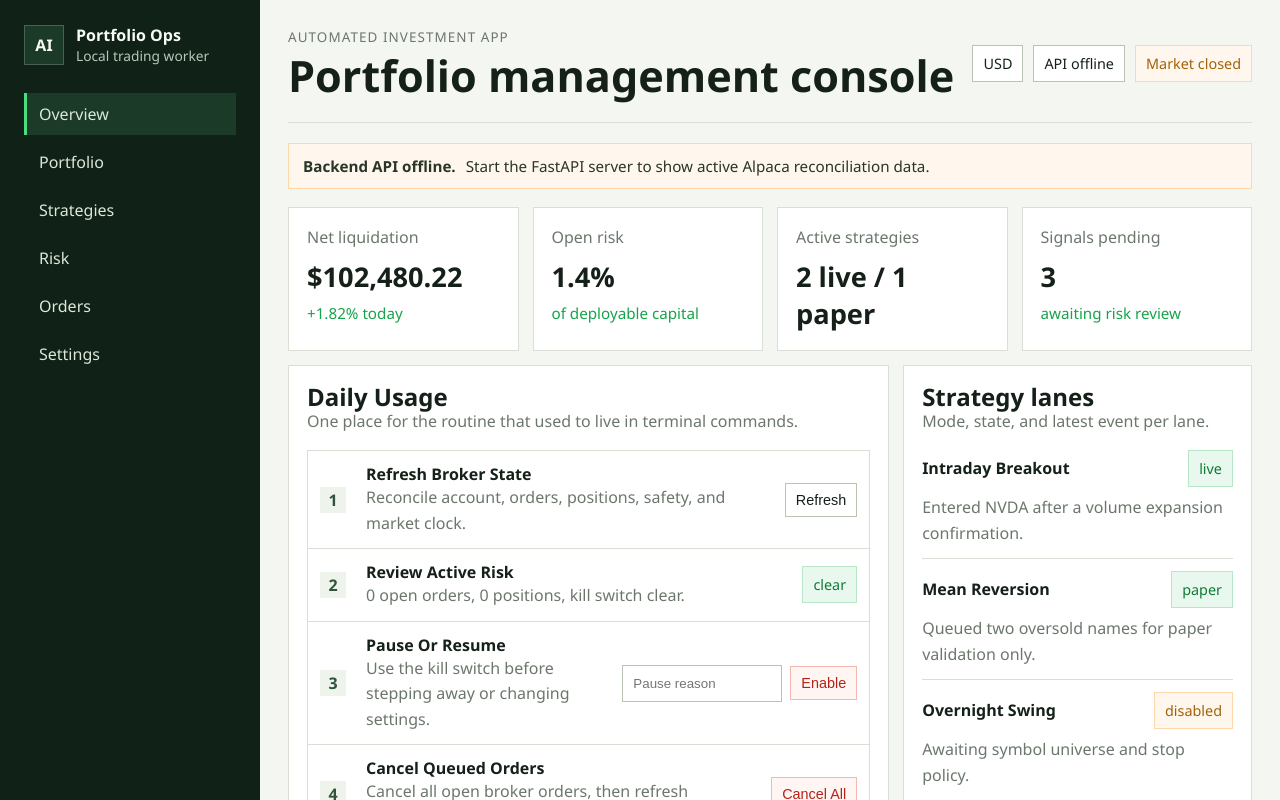
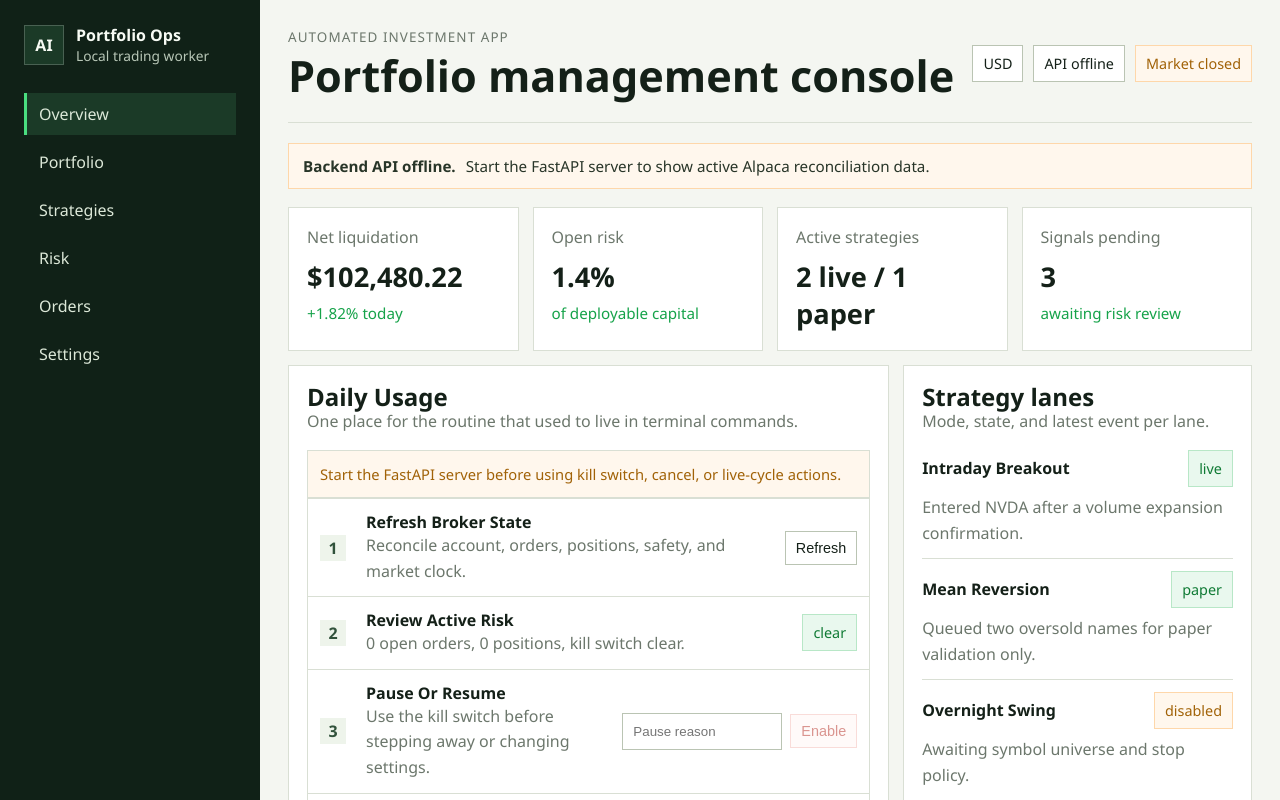
Before and after one commit to Crespo1301/automated-investment-app, a Next.js app in the folder apps/web/: page / in a window 1280 px wide. Shown: the top 800 px of the page. Built offline with nearby package versions, Linux system fonts and the light colour scheme; no server answers.

Commit message:
Document dashboard startup flow

```diff
--- a/apps/web/app/globals.css
+++ b/apps/web/app/globals.css
@@ -177,6 +177,13 @@ a {
 .danger-action {
   cursor: pointer;
   white-space: nowrap;
+}
+
+.primary-action:disabled,
+.secondary-action:disabled,
+.danger-action:disabled {
+  cursor: not-allowed;
+  opacity: 0.48;
 }
 
 .secondary-action:hover {
@@ -407,6 +414,15 @@ a {
   border: 1px solid var(--line);
 }
 
+.action-warning {
+  padding: 12px;
+  border-bottom: 1px solid var(--line);
+  background: #fff7ed;
+  color: var(--warning);
+  font-size: 0.92rem;
+  line-height: 1.5;
+}
+
 .daily-step {
   display: grid;
   grid-template-columns: 34px minmax(0, 1fr) auto;
--- a/apps/web/app/page.tsx
+++ b/apps/web/app/page.tsx
@@ -114,10 +114,19 @@ const apiBaseUrl = process.env.INVESTMENT_WEB_API_BASE_URL ?? "http://127.0.0.1:
 async function postApi(path: string) {
   "use server";
 
-  await fetch(`${apiBaseUrl}${path}`, {
-    cache: "no-store",
-    method: "POST",
-  });
+  try {
+    const response = await fetch(`${apiBaseUrl}${path}`, {
+      cache: "no-store",
+      method: "POST",
+    });
+
+    if (!response.ok) {
+      console.error(`Investment API request failed: ${path} returned ${response.status}`);
+    }
+  } catch (error) {
+    console.error(`Investment API request failed: ${path}`, error);
+  }
+
   revalidatePath("/");
 }
 
@@ -321,6 +330,12 @@ export default async function HomePage() {
               </div>
 
               <div className="daily-grid">
+                {!account ? (
+                  <div className="action-warning" role="status">
+                    Start the FastAPI server before using kill switch, cancel, or live-cycle actions.
+                  </div>
+                ) : null}
+
                 <div className="daily-step">
                   <span className="step-number">1</span>
                   <div>
@@ -354,12 +369,12 @@ export default async function HomePage() {
                   </div>
                   {killSwitchEnabled ? (
                     <form action={disableKillSwitch}>
-                      <button className="secondary-action" type="submit">Disable</button>
+                      <button className="secondary-action" disabled={!account} type="submit">Disable</button>
                     </form>
                   ) : (
                     <form action={enableKillSwitch} className="inline-form">
                       <input name="reason" placeholder="Pause reason" />
-                      <button className="danger-action" type="submit">Enable</button>
+                      <button className="danger-action" disabled={!account} type="submit">Enable</button>
                     </form>
                   )}
                 </div>
@@ -371,7 +386,7 @@ export default async function HomePage() {
                     <p className="thesis">Cancel all open broker orders, then refresh reconciliation.</p>
                   </div>
                   <form action={cancelOpenOrders}>
-                    <button className="danger-action" type="submit">Cancel All</button>
+                    <button className="danger-action" disabled={!account} type="submit">Cancel All</button>
                   </form>
                 </div>
 
@@ -385,7 +400,7 @@ export default async function HomePage() {
                   </div>
                   <form action={runTradingCycle} className="inline-form">
                     <input name="confirmation" placeholder="RUN LIVE" />
-                    <button className="primary-action" type="submit">Run</button>
+                    <button className="primary-action" disabled={!account} type="submit">Run</button>
                   </form>
                 </div>
               </div>
--- a/package.json
+++ b/package.json
@@ -6,6 +6,8 @@
     "apps/web"
   ],
   "scripts": {
+    "dev:api": "cd apps/api && . .venv/bin/activate && uvicorn app.main:app --host 127.0.0.1 --port 8000",
+    "check:api": "curl -sS http://127.0.0.1:8000/",
     "dev:web": "npm --workspace apps/web run dev",
     "build:web": "npm --workspace apps/web run build",
     "lint:web": "npm --workspace apps/web run lint",
```
Also changed, not shown: 2 other files (tests, documents, lock files or other folders).
